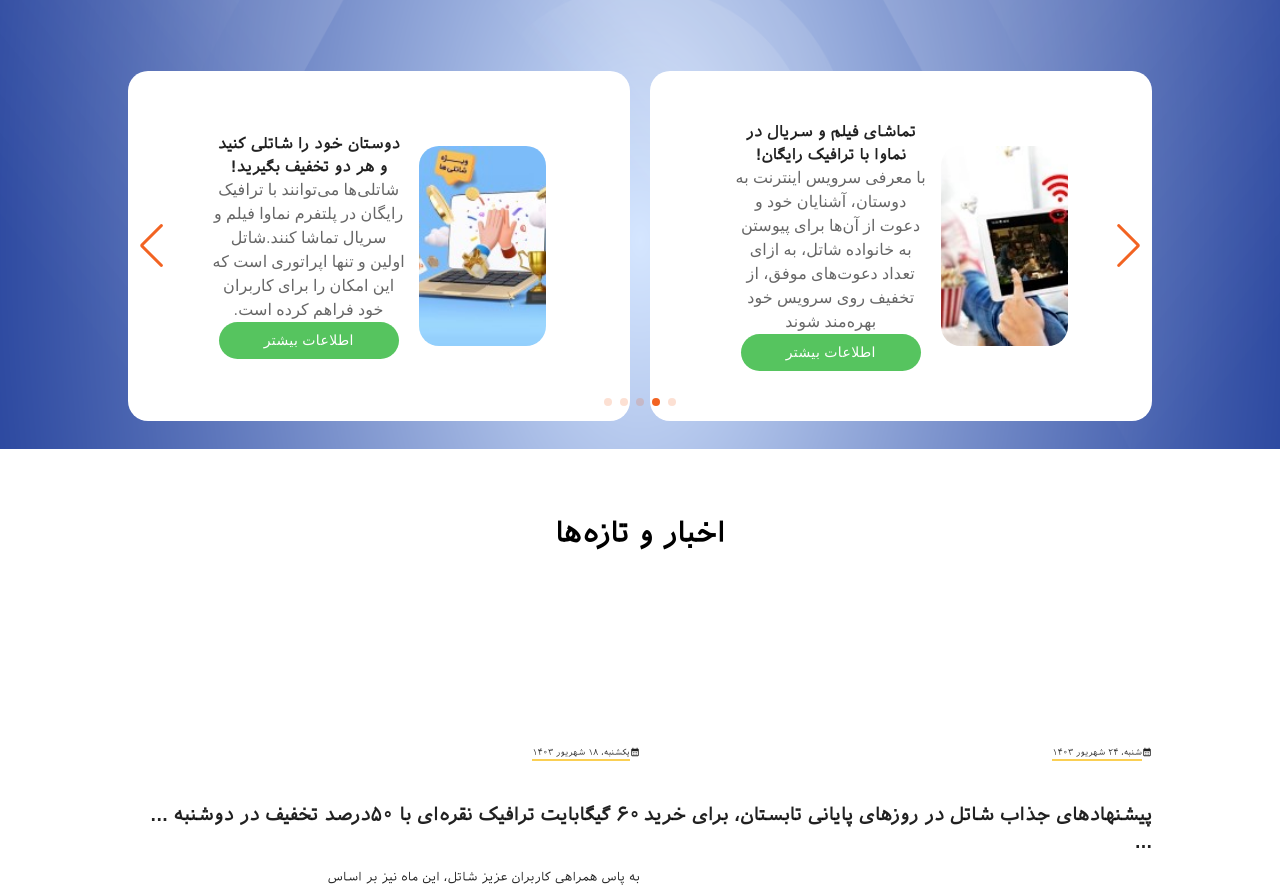
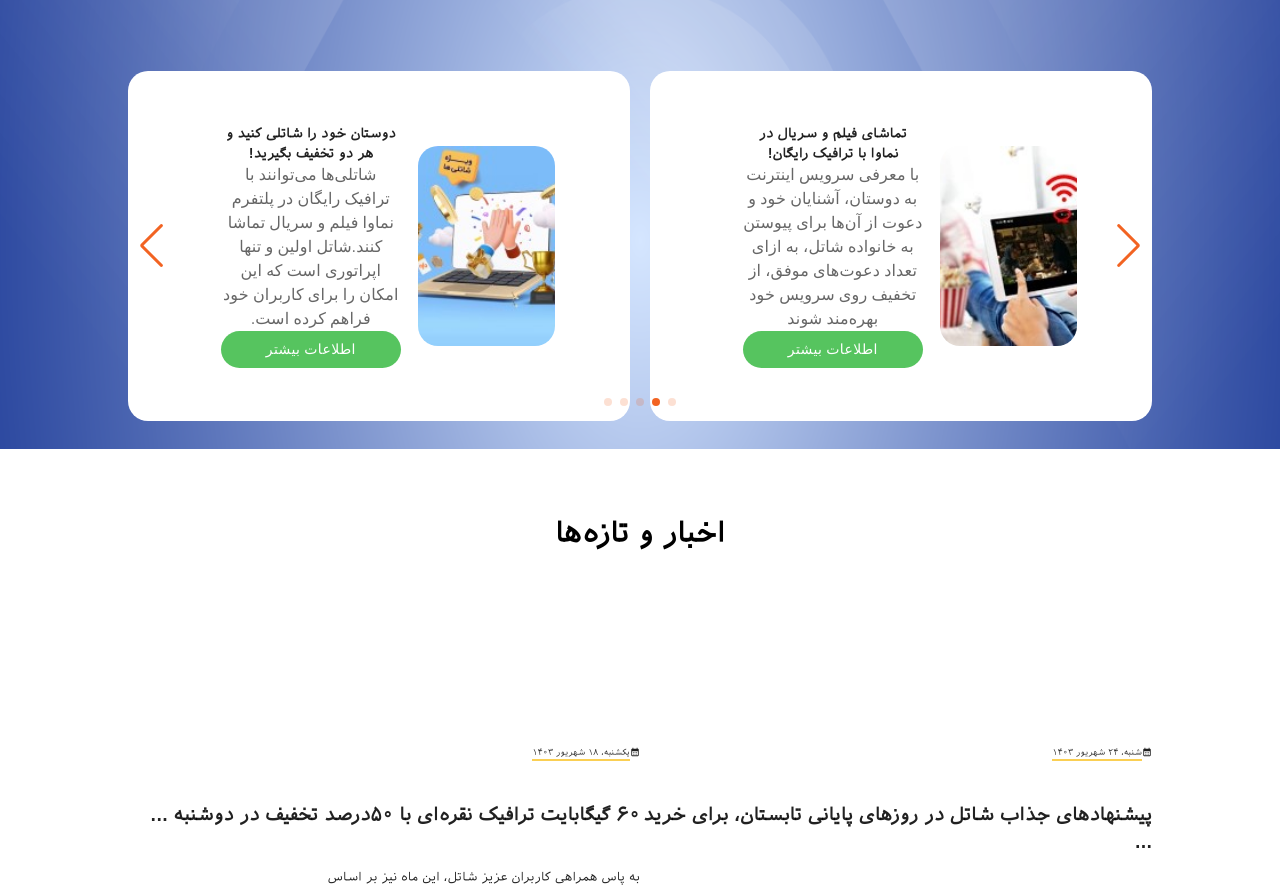
Before and after one commit to SabaAsgarian/ShatelPersianSite, a Next.js app: page / in a window 1280 px wide. Shown: the part 2440-3327 px from the top of the page. Built offline with nearby package versions, Linux system fonts and the light colour scheme.

Commit message:
Update swip.jsx

```diff
--- a/src/app/components/swip.jsx
+++ b/src/app/components/swip.jsx
@@ -55,12 +55,12 @@
 
 
                     <Box sx={{ display: 'flex', justifyContent: 'center', alignItems: 'center', height: {xs:"300px",md:'200px'},margin:"15%" }} >
-                        <Box sx={{ width: '40%', height: '100%' }} >
-                            <Image src={aone} style={{ width: '90%', height: '100%', borderRadius: '20px' }} />
+                        <Box sx={{ width: '50%', height: '100%',display: 'flex', justifyContent: 'center', alignItems: 'center' }} >
+                            <Image src={aone} style={{ width: '200px', height: '200px', borderRadius: '20px' }} />
                         </Box>
-                        <Box sx={{ width: '55%', height: '100%', display: 'flex', flexDirection: 'column', justifyContent: 'center' }}>
-                            <h2  className='font-is text-[15px] font-extrabold'>اینترنت پر سرعت شاتل اینبار در دیجی کالا</h2>
-                            <Typography component="div" sx={{ color: 'text.secondary' }} className='font-is mb-4 text-[12px]'>شاتل که همواره به دنبال ارائه شیوه‌های نوین در دسترسی کاربران به سرویس اینترنت پرسرعت بوده، با ارائه بسته‌های سرویس اینترنت ویژه در ...</Typography>
+                        <Box sx={{ width: '55%', height: '100%', display: 'flex', flexDirection: 'column', justifyContent: 'center',margin:"5%" }}>
+                            <h2  className='font-is text-[13px] font-extrabold'>اینترنت پر سرعت شاتل اینبار در دیجی کالا</h2>
+                            <Typography component="div" sx={{ color: 'text.secondary' }} className='font-is mb-4 text-[10px]'>شاتل که همواره به دنبال ارائه شیوه‌های نوین در دسترسی کاربران به سرویس اینترنت پرسرعت بوده، با ارائه بسته‌های سرویس اینترنت ویژه در ...</Typography>
                             <Box sx={{ display: 'flex', justifyContent: 'center', alignItems: 'center' }}>
                                 <Button sx={{ width: '180px', backgroundColor: '#56c45f', color: 'white', borderRadius: '20px', boxShadow: '10px 10px 100px 0 black)' }} className='font-is butt'>اطلاعات بیشتر </Button>
                             </Box>
@@ -70,12 +70,12 @@
                 </SwiperSlide>
                 <SwiperSlide>
                     <Box sx={{ display: 'flex', justifyContent: 'center', alignItems: 'center', height: {xs:"300px",md:'200px'},margin:"15%" }} >
-                        <Box sx={{ width: '40%', height: '100%' }} >
-                            <Image src={bone} style={{ width: '90%', height: '100%', borderRadius: '20px' }} />
+                        <Box sx={{ width: '50%', height: '100%',display: 'flex', justifyContent: 'center', alignItems: 'center' }} >
+                            <Image src={bone} style={{ width: '200px', height: '200px', borderRadius: '20px' }} />
                         </Box>
-                        <Box sx={{ width: '55%', height: '100%', display: 'flex', flexDirection: 'column', justifyContent: 'center' }}>
-                            <h2  className='font-is text-[15px] font-extrabold'>تماشای فیلم و سریال در نماوا با ترافیک رایگان!</h2>
-                            <Typography component="div" sx={{ color: 'text.secondary' }} className='font-is mb-4 text-[12px]'>با معرفی سرویس اینترنت به دوستان، آشنایان  خود و دعوت از آن‌ها برای پیوستن به خانواده شاتل، به ازای تعداد دعوت‌های موفق، از تخفیف‌ روی سرویس  خود بهره‌مند شوند</Typography>
+                        <Box sx={{ width: '55%', height: '100%', display: 'flex', flexDirection: 'column', justifyContent: 'center',margin:"5%" }}>
+                            <h2  className='font-is text-[13px] font-extrabold'>تماشای فیلم و سریال در نماوا با ترافیک رایگان!</h2>
+                            <Typography component="div" sx={{ color: 'text.secondary' }} className='font-is mb-4 text-[10px]'>با معرفی سرویس اینترنت به دوستان، آشنایان  خود و دعوت از آن‌ها برای پیوستن به خانواده شاتل، به ازای تعداد دعوت‌های موفق، از تخفیف‌ روی سرویس  خود بهره‌مند شوند</Typography>
                             <Box sx={{ display: 'flex', justifyContent: 'center', alignItems: 'center' }}>
                                 <Button sx={{ width: '180px', backgroundColor: '#56c45f', color: 'white', borderRadius: '20px', boxShadow: '10px 10px 100px 0 black)' }} className='font-is butt'>اطلاعات بیشتر </Button>
                             </Box>
@@ -84,12 +84,12 @@
                 </SwiperSlide>
                 <SwiperSlide>
                     <Box sx={{ display: 'flex', justifyContent: 'center', alignItems: 'center',height: {xs:"300px",md:'200px'},margin:"15%" }} >
-                        <Box sx={{ width: '40%', height: '100%' }}>
-                            <Image src={cone} style={{ width: '90%', height: '100%', borderRadius: '20px' }} />
+                        <Box sx={{ width: '50%', height: '100%',display: 'flex', justifyContent: 'center', alignItems: 'center' }} >
+                            <Image src={cone} style={{ width: '200px', height: '200px', borderRadius: '20px' }} />
                         </Box>
-                        <Box sx={{ width: '55%', height: '100%', display: 'flex', flexDirection: 'column', justifyContent: 'center' }}>
-                            <h2  className='font-is text-[15px] font-extrabold'>دوستان  خود را شاتلی کنید و هر دو تخفیف بگیرید!</h2>
-                            <Typography component="div" sx={{ color: 'text.secondary' }} className='font-is mb-4 text-[12px]'>شاتلی‌ها می‌توانند با ترافیک رایگان در پلتفرم نماوا فیلم و سریال تماشا کنند.شاتل اولین و تنها اپراتوری است که این امکان را برای کاربران خود فراهم کرده ‌است.</Typography>
+                        <Box sx={{ width: '55%', height: '100%', display: 'flex', flexDirection: 'column', justifyContent: 'center',margin:"5%" }}>
+                            <h2  className='font-is text-[13px] font-extrabold'>دوستان  خود را شاتلی کنید و هر دو تخفیف بگیرید!</h2>
+                            <Typography component="div" sx={{ color: 'text.secondary' }} className='font-is mb-4 text-[10px]'>شاتلی‌ها می‌توانند با ترافیک رایگان در پلتفرم نماوا فیلم و سریال تماشا کنند.شاتل اولین و تنها اپراتوری است که این امکان را برای کاربران خود فراهم کرده ‌است.</Typography>
                             <Box sx={{ display: 'flex', justifyContent: 'center', alignItems: 'center' }}>
                                 <Button sx={{ width: '180px', backgroundColor: '#56c45f', color: 'white', borderRadius: '20px', boxShadow: '10px 10px 100px 0 black)' }} className='font-is butt'>اطلاعات بیشتر </Button>
                             </Box>
@@ -98,12 +98,12 @@
                 </SwiperSlide>
                 <SwiperSlide>
                     <Box sx={{ display: 'flex', justifyContent: 'center', alignItems: 'center', height: {xs:"300px",md:'200px'},margin:"15%" }} >
-                        <Box sx={{ width: '40%', height: '100%' }} >
-                            <Image src={done} style={{ width: '90%', height: '100%', borderRadius: '20px' }} />
+                        <Box sx={{ width: '50%', height: '100%',display: 'flex', justifyContent: 'center', alignItems: 'center' }} >
+                            <Image src={done} style={{ width: '200px', height: '200px', borderRadius: '20px' }} />
                         </Box>
-                        <Box sx={{ width: '55%', height: '100%', display: 'flex', flexDirection: 'column', justifyContent: 'center' }}>
-                            <h2 className='font-is text-[15px] font-extrabold'>تخفیف‌های چشمگیر شاتل برای تابستان</h2>
-                            <Typography component="div" sx={{ color: 'text.secondary' }} className='font-is mb-4 text-[12px]'>به اندازه یک کوه عظیم یخ اینترنت می‌خرید، اما فقط هزینه قله را می‌پردازید. شاتل در جشنواره تابستانی امسال، سرویس اینترنت پرسرعت ثابت+ADSL۲ را با تخفیف‌های چشمگیری ارائه می‌کند.</Typography>
+                        <Box sx={{ width: '55%', height: '100%', display: 'flex', flexDirection: 'column', justifyContent: 'center',margin:"5%" }}>
+                            <h2 className='font-is text-[13px] font-extrabold'>تخفیف‌های چشمگیر شاتل برای تابستان</h2>
+                            <Typography component="div" sx={{ color: 'text.secondary' }} className='font-is mb-4 text-[10px]'>به اندازه یک کوه عظیم یخ اینترنت می‌خرید، اما فقط هزینه قله را می‌پردازید. شاتل در جشنواره تابستانی امسال، سرویس اینترنت پرسرعت ثابت+ADSL۲ را با تخفیف‌های چشمگیری ارائه می‌کند.</Typography>
                             <Box sx={{ display: 'flex', justifyContent: 'center', alignItems: 'center' }}>
                                 <Button sx={{ width: '180px', backgroundColor: '#56c45f', color: 'white', borderRadius: '20px', boxShadow: '10px 10px 100px 0 black)' }} className='font-is butt'>اطلاعات بیشتر </Button>
                             </Box>
@@ -112,12 +112,12 @@
                 </SwiperSlide>
                 <SwiperSlide>
                     <Box sx={{ display: 'flex', justifyContent: 'center', alignItems: 'center', height: {xs:"300px",md:'200px'},margin:"15%" }} >
-                        <Box sx={{ width: '40%', height: '100%' }} >
-                            <Image src={eone} style={{ width: '90%', height: '100%', borderRadius: '20px' }} />
+                        <Box sx={{ width: '50%', height: '100%',display: 'flex', justifyContent: 'center', alignItems: 'center' }} >
+                            <Image src={eone} style={{ width: '200px', height: '200px', borderRadius: '20px' }} />
                         </Box>
-                        <Box sx={{ width: '55%', height: '100%', display: 'flex', flexDirection: 'column', justifyContent: 'center' }}>
-                            <h2  className='font-is  text-[15px] font-extrabold'>تمدید جشنواره خرید مودم اینترنت پرسرعت ثابت</h2>
-                            <Typography component="div" sx={{ color: 'text.secondary' }} className='font-is mb-4 text-[12px]'>با توجه به استقبال کاربران شاتل از شرایط ویژه خرید مودم‌ اینترنت پرسرعت ثابت، مهلت استفاده از این پیشنهاد تا تاریخ ۳۱ شهریور ۱۴۰۳ تمدید شد. </Typography>
+                        <Box sx={{ width: '55%', height: '100%', display: 'flex', flexDirection: 'column', justifyContent: 'center',margin:"5%" }}>
+                            <h2  className='font-is  text-[13px] font-extrabold'>تمدید جشنواره خرید مودم اینترنت پرسرعت ثابت</h2>
+                            <Typography component="div" sx={{ color: 'text.secondary' }} className='font-is mb-4 text-[10px]'>با توجه به استقبال کاربران شاتل از شرایط ویژه خرید مودم‌ اینترنت پرسرعت ثابت، مهلت استفاده از این پیشنهاد تا تاریخ ۳۱ شهریور ۱۴۰۳ تمدید شد. </Typography>
                             <Box sx={{ display: 'flex', justifyContent: 'center', alignItems: 'center' }}>
                                 <Button sx={{ width: '180px', backgroundColor: '#56c45f', color: 'white', borderRadius: '20px', boxShadow: '10px 10px 100px 0 black)' }} className='font-is butt'>اطلاعات بیشتر </Button>
                             </Box>
@@ -126,12 +126,12 @@
                 </SwiperSlide>
                 <SwiperSlide>
                     <Box sx={{ display: 'flex', justifyContent: 'center', alignItems: 'center',height: {xs:"300px",md:'200px'},margin:"15%" }} >
-                        <Box sx={{ width: '40%', height: '100%' }} >
-                            <Image src={fone} style={{ width: '100%', height: '100%', borderRadius: '20px' }} />
+                       <Box sx={{ width: '50%', height: '100%',display: 'flex', justifyContent: 'center', alignItems: 'center' }} >
+                            <Image src={fone} style={{ width: '200px', height: '200px', borderRadius: '20px' }} />
                         </Box>
-                        <Box sx={{ width: '55%', height: '100%', display: 'flex', flexDirection: 'column', justifyContent: 'center' }}>
-                            <h2 component="div" className='font-is text-[15px] font-extrabold'>پیشنهادهای جذاب شاتل روزهای پایانی تابستان</h2>
-                            <Typography component="div" sx={{ color: 'text.secondary' }} className='font-is mb-4 text-[12px]'>بسته‌های ۱۰۰، ۲۰۰  گیگابایت اینترنت ثابت شاتل با تخفیف‌  ارائه می‌شود.تنهادو بسته است و دیگر بسته‌های ترافیک اینترنت شاتل را شامل نمی‌شود.</Typography>
+                        <Box sx={{ width: '55%', height: '100%', display: 'flex', flexDirection: 'column', justifyContent: 'center',margin:"5%" }}>
+                            <h2 component="div" className='font-is text-[13px] font-extrabold'>پیشنهادهای جذاب شاتل روزهای پایانی تابستان</h2>
+                            <Typography component="div" sx={{ color: 'text.secondary' }} className='font-is mb-4 text-[10px]'>بسته‌های ۱۰۰، ۲۰۰  گیگابایت اینترنت ثابت شاتل با تخفیف‌  ارائه می‌شود.تنهادو بسته است و دیگر بسته‌های ترافیک اینترنت شاتل را شامل نمی‌شود.</Typography>
                             <Box sx={{ display: 'flex', justifyContent: 'center', alignItems: 'center' }}>
                                 <Button sx={{marginBottom:"5%", width: '180px', backgroundColor: '#56c45f', color: 'white', borderRadius: '20px', boxShadow: '10px 10px 100px 0 black)' }} className='font-is butt'>اطلاعات بیشتر </Button>
                             </Box>
```
